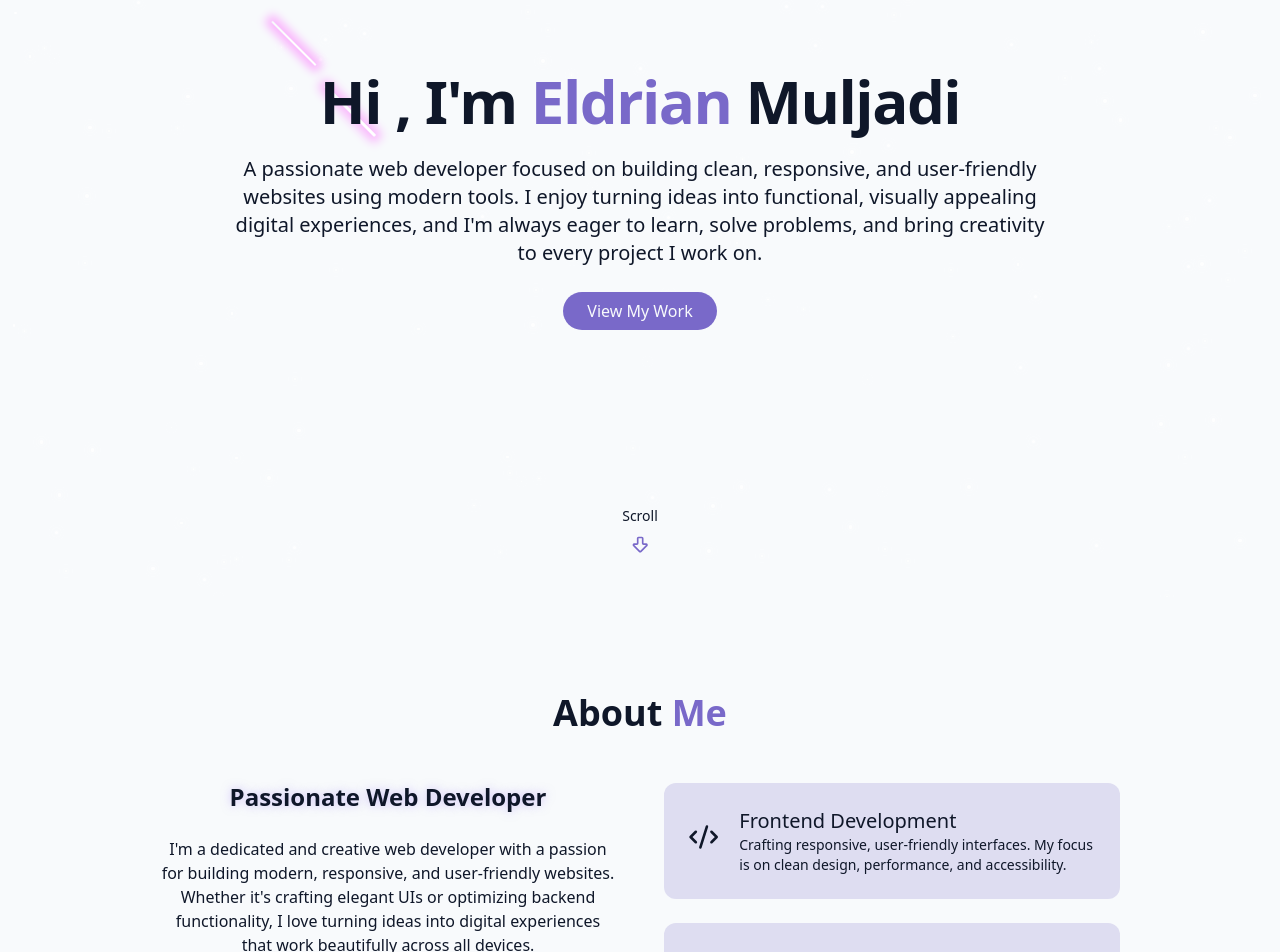
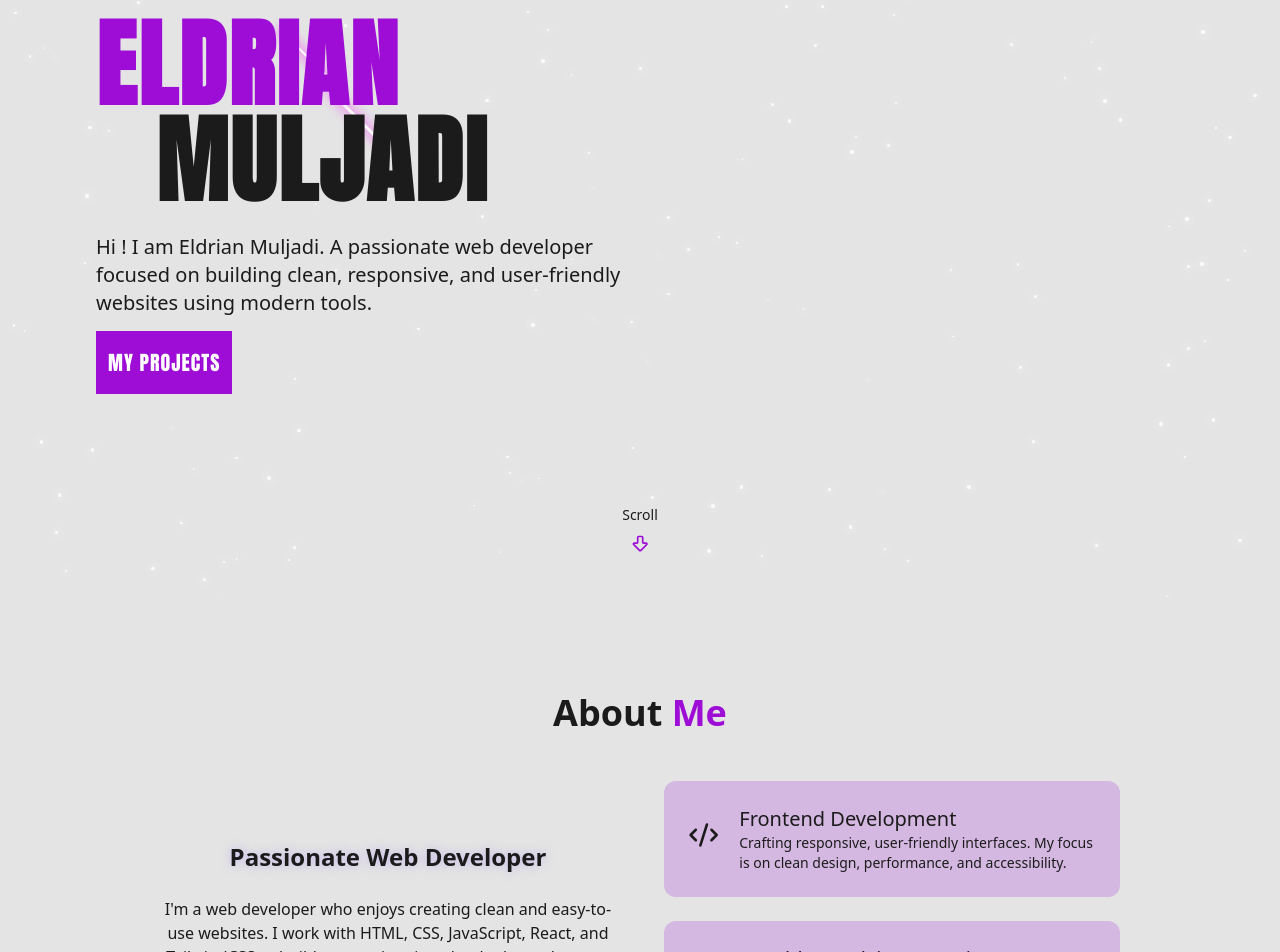
Before and after one commit to eldrianayera/Eldrian-Portfolio, a React (Vite) app: page / in a window 1280 px wide. Shown: the part 203-1155 px from the top of the page. Built offline with nearby package versions, Linux system fonts and the light colour scheme.

Commit message:
refactor: refactor theme variable hsl to rgb

```diff
--- a/index.html
+++ b/index.html
@@ -3,6 +3,12 @@
   <head>
     <meta charset="UTF-8" />
     <meta name="viewport" content="width=device-width, initial-scale=1.0" />
+    <link rel="preconnect" href="https://fonts.googleapis.com" />
+    <link rel="preconnect" href="https://fonts.gstatic.com" crossorigin />
+    <link
+      href="https://fonts.googleapis.com/css2?family=Anton&display=swap"
+      rel="stylesheet"
+    />
     <title>Portfolio Web</title>
   </head>
   <body>
--- a/src/components/AboutSection.jsx
+++ b/src/components/AboutSection.jsx
@@ -18,26 +18,19 @@ export const AboutSection = () => {
           <div className="flex flex-col items-center justify-center space-y-6">
             <h3
               data-aos="fade-up"
-              data-aos-anchor-placement="top-bottom"
+              data-aos-anchor-placement="bottom-bottom"
               className="text-2xl font-semibold text-glow"
             >
               Passionate Web Developer
             </h3>
             <p data-aos="fade-up">
-              I'm a dedicated and creative web developer with a passion for
-              building modern, responsive, and user-friendly websites. Whether
-              it's crafting elegant UIs or optimizing backend functionality, I
-              love turning ideas into digital experiences that work beautifully
-              across all devices.
+              I'm a web developer who enjoys creating clean and easy-to-use
+              websites. I work with HTML, CSS, JavaScript, React, and
+              TailwindCSS to build responsive sites that look good on any
+              device. I like solving problems and learning new tools to make
+              better and faster websites.
             </p>
 
-            <p data-aos="fade-up">
-              With a strong foundation in HTML, CSS, JavaScript, React, and
-              TailwindCSS, I strive to deliver clean, efficient, and scalable
-              code in every project. I'm continuously learning and staying
-              up-to-date with the latest web technologies to bring innovative
-              solutions to life.
-            </p>
             <div
               data-aos="fade-up"
               data-aos-anchor-placement="top-bottom"
@@ -47,7 +40,7 @@ export const AboutSection = () => {
                 Get in touch
               </a>
               <a
-                className="cosmic-button bg-pink-400/70"
+                className="cosmic-button bg-foreground/70"
                 href="/cv.pdf"
                 download="Eldrian_Muljadi_CV.pdf"
               >
@@ -84,6 +77,7 @@ export const AboutSection = () => {
             </div>
             <div
               data-aos="fade-up"
+              data-aos-anchor-placement="bottom-bottom"
               className="flex items-start bg-primary/20 rounded-xl  card-hover p-6"
             >
               <Handshake className="h-15 w-15 mr-5" />
--- a/src/components/HeroSection.jsx
+++ b/src/components/HeroSection.jsx
@@ -18,31 +18,25 @@ export const HeroSection = () => {
       className="relative min-h-screen flex flex-col justify-center items-center px-4"
       id="hero"
     >
-      <div className="container max-w-4xl mx-auto text-center z-10">
-        <div className="space-y-6">
-          <h1 className="text-4xl md:text-6xl font-bold tracking-tight">
-            <span className="opacity-0 animate-fade-in">Hi , I'm</span>
-            <span className="opacity-0 animate-fade-in-delay-1 text-primary">
-              {" "}
-              Eldrian
-            </span>
-            <span className="opacity-0 animate-fade-in-delay-2"> Muljadi</span>
-          </h1>
+      <div className="container max-w-6xl mx-auto text-left z-10 ">
+        <div className="space-y-6 mb-8">
+          <div className="text-8xl font-bold anton tracking-wide">
+            <h1 className="opacity-0 animate-fade-in-delay-1 text-primary">
+              ELDRIAN
+            </h1>
+            <h1 className="opacity-0 animate-fade-in-delay-2 pl-15">MULJADI</h1>
+          </div>
 
-          <p className="opacity-0 animate-fade-in-delay-3 text-foreground text-lg md:text-xl max-2-2xl mx-auto ">
-            A passionate web developer focused on building clean, responsive,
-            and user-friendly websites using modern tools. I enjoy turning ideas
-            into functional, visually appealing digital experiences, and I'm
-            always eager to learn, solve problems, and bring creativity to every
-            project I work on.
+          <p className="opacity-0 animate-fade-in-delay-3 text-foreground text-lg md:text-xl max-2-2xl max-w-xl">
+            Hi ! I am Eldrian Muljadi. A passionate web developer focused on
+            building clean, responsive, and user-friendly websites using modern
+            tools.
           </p>
         </div>
 
-        <div className="pt-8 opacity-0 animate-fade-in-delay-4">
-          <a href="#projects" className="cosmic-button">
-            View My Work
-          </a>
-        </div>
+        <a href="#projects" className="cosmic-button">
+          MY PROJECTS
+        </a>
       </div>
       <div className="absolute bottom-8 left-1/2 -translate-x-1/2 flex flex-col items-center animate-bounce">
         {isScrolled ? (
--- a/src/index.css
+++ b/src/index.css
@@ -2,13 +2,12 @@
 
 @theme {
   --color-border: hsl(var(--border));
-  --color-background: hsl(var(--background));
-  --color-foreground: hsl(var(--foreground));
+  --color-background: var(--background);
+  --color-foreground: var(--foreground);
 
-  --color-primary: hsl(var(--primary));
-  --color-primary-foreground: hsl(var(--primary-foreground));
+  --color-primary: var(--primary);
 
-  --color-card: hsl(var(--card));
+  --color-card: var(--card);
 
   --animate-float: float 6s ease-in-out infinite;
   --animate-pulse-subtle: pulse-subtle 4s ease-in-out infinite;
@@ -64,25 +63,23 @@
 
 @layer base {
   :root {
-    --background: 210 40% 98%;
-    --foreground: 222 47% 11%;
+    --background: rgb(228, 228, 228);
+    --foreground: rgb(27, 27, 27);
 
-    --card: 0 0% 100%;
+    --card: rgb(224, 224, 224);
 
-    --primary: 250 47% 60%;
-    --primary-foreground: 210 40% 98%;
+    --primary: rgb(157, 13, 214);
 
     --border: 214 32% 91%;
   }
 
   .dark {
-    --background: 222 47% 4%;
-    --foreground: 213 31% 91%;
+    --background: rgb(27, 27, 27);
+    --foreground: rgb(228, 228, 228);
 
-    --card: 222 47% 8%;
+    --card: rgb(14, 14, 14);
 
-    --primary: 250 65% 65%;
-    --primary-foreground: 213 31% 91%;
+    --primary: rgb(214, 13, 170);
 
     --border: 217 33% 20%;
   }
@@ -139,7 +136,7 @@
 }
 
 @utility cosmic-button {
-  @apply px-6 py-2 rounded-full bg-primary text-primary-foreground font-medium
+  @apply anton tracking-wider text-xl px-3 py-4 bg-primary text-white font-medium
          transition-all duration-300 hover:shadow-[0_0_10px_rgba(139,92,246,0.5)]
          hover:scale-105 active:scale-95;
 }
@@ -154,6 +151,12 @@
   box-shadow: 0 0 10px 5px rgba(255, 0, 255, 0.3);
 }
 
+@utility anton {
+  font-family: "Anton", sans-serif;
+  font-weight: 400;
+  font-style: normal;
+}
+
 #root {
   max-width: 100%;
   margin: 0 auto;
```
